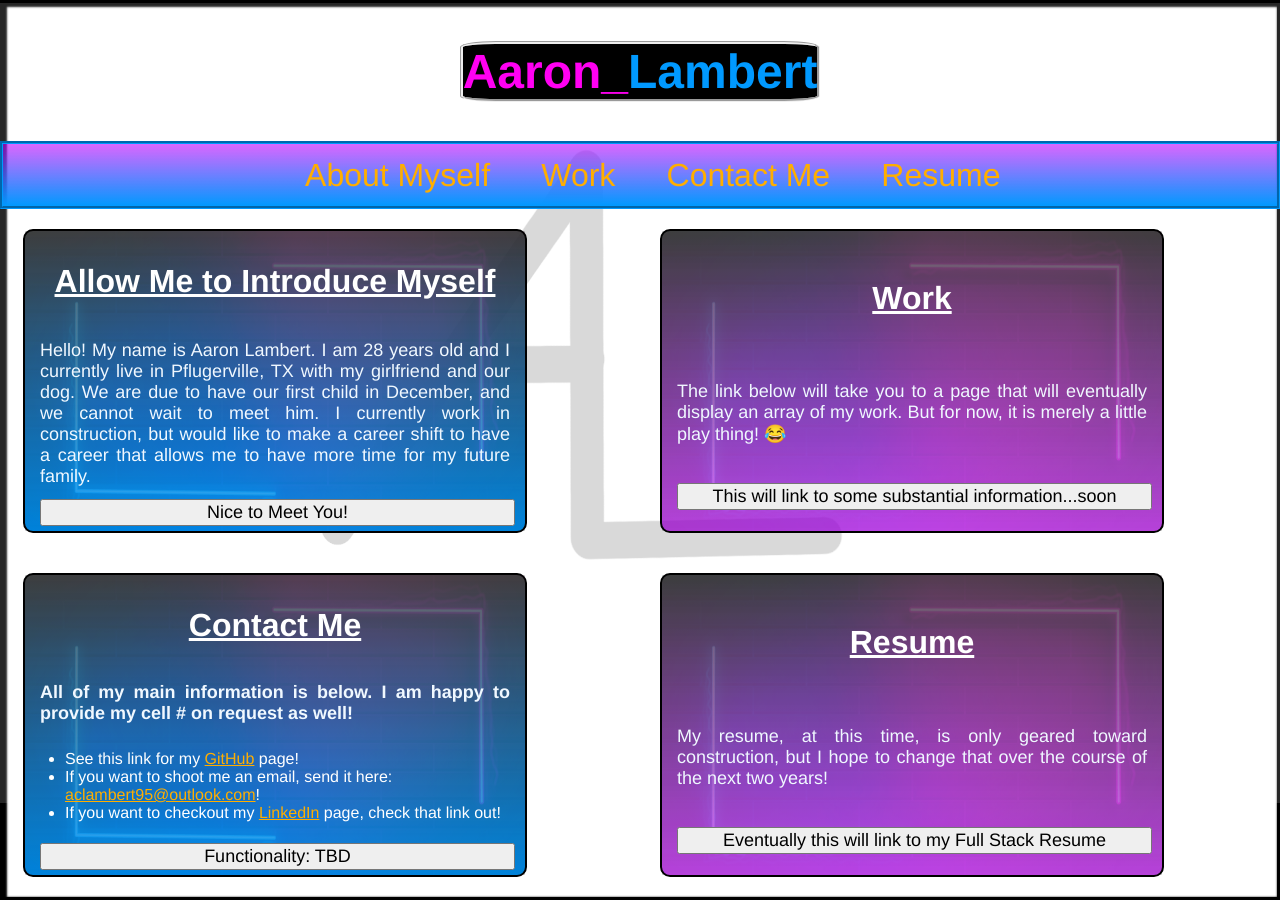
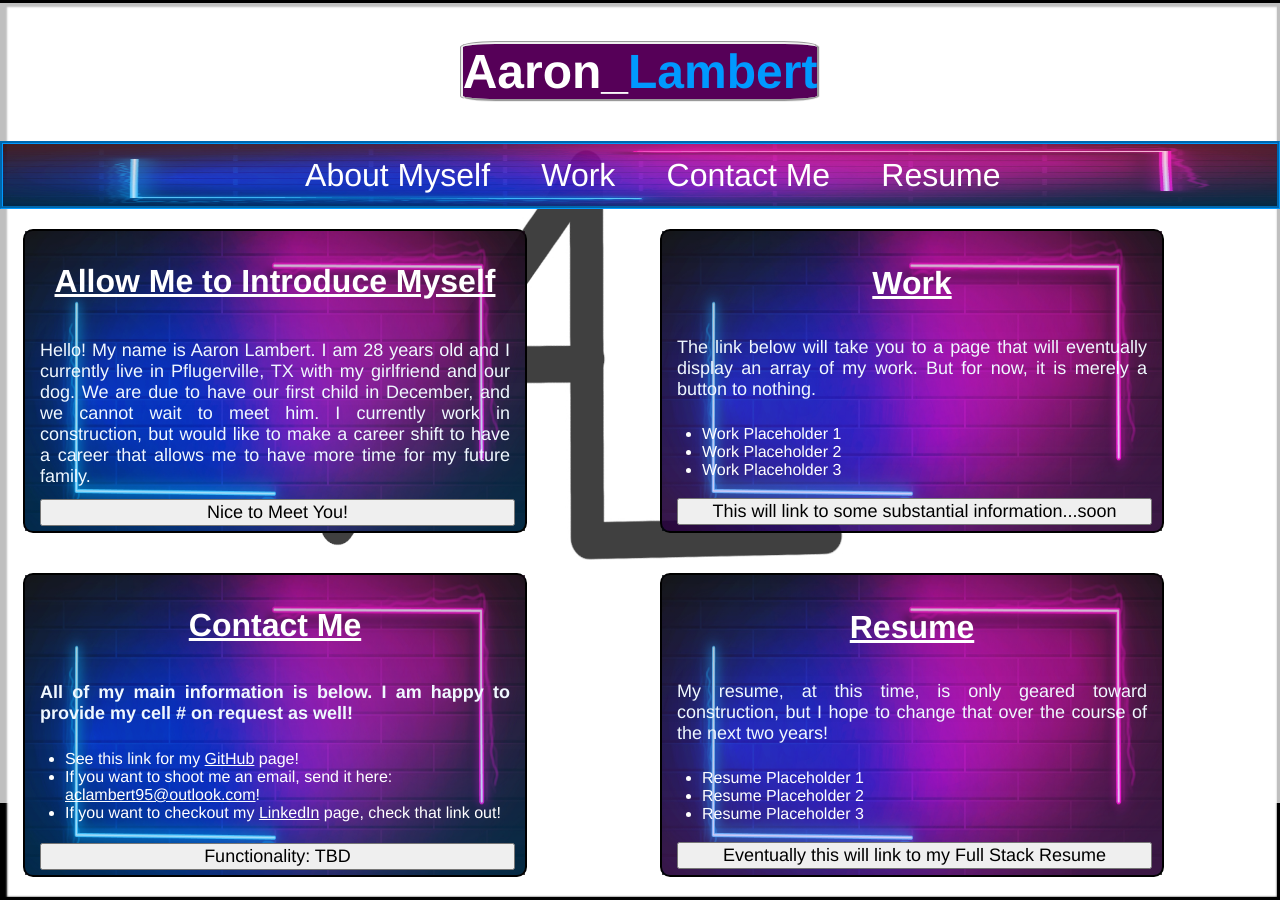
Before and after one commit to Aclambert95/PortfolioCornholio, a plain HTML site: page index.html in a window 1280 px wide. Drawn offline with Linux system fonts and the light colour scheme.

Commit message:
finishing touches

```diff
--- a/Codey McCodeface/assets/css/style.css
+++ b/Codey McCodeface/assets/css/style.css
@@ -19,7 +19,7 @@ header img {
 
 header {
   display: flex;
-  font-family: monospace;
+  font-family: var(--font-family);
   flex-direction: row;
   justify-content: center;
   color: var(--electric-blue);
@@ -30,13 +30,13 @@ h1 {
   flex-direction: row;
   font-size: 48px;
   margin: 3vw;
-  background-color: rgb(0, 0, 0);
+  background-color: rgb(86, 0, 88);
   border-radius: 10%;
   border-style: groove;
 }
 
 span {
-  color: #ff00f2;
+  color: #ffffff;
 }
 
 nav {
@@ -45,7 +45,7 @@ nav {
   justify-content: center;
   align-items: center;
   width: 100%;
-  background-image: linear-gradient(rgba(195, 0, 255, 0.6) 00%, rgba(0, 153, 255, 1.0) 100%);
+  background-image: linear-gradient(rgba(255, 0, 0, 0.6) 00%, rgba(0, 153, 255, 1.0) 100%);
   border-style: groove;
   border-width: 3px;
   border-color: rgba(0, 153, 255, 1.0);
@@ -84,7 +84,7 @@ img {
   width: 100%;
   height: 100%;
   z-index: 1;
-  opacity: 15%;
+  opacity: 75%;
 }
 
 article {
@@ -132,7 +132,7 @@ article img {
 }
 
 a:link {
-  color: rgb(255, 174, 0);
+  color: rgb(255, 255, 255);
 }
 .articles {
   border-style: solid;
--- a/index.html
+++ b/index.html
@@ -21,6 +21,7 @@
     <a href="#work">Work</a>
     <a href="#contact_me">Contact Me</a>
     <a href="#resume">Resume</a>
+    <img src="./Codey McCodeface/images/background.jpg"></img>
 </nav>
 
 <main>
@@ -43,7 +44,13 @@
 
         <article id="work" class="card2">
             <h3>Work</h3>
-            <p>The link below will take you to a page that will eventually display an array of my work. But for now, it is merely a little play thing! 😂</p>
+            <p>The link below will take you to a page that will eventually display an array of my work. But for now, it
+                is merely a button to nothing.</p>
+            <ul>
+                <li>Work Placeholder 1</li>
+                <li>Work Placeholder 2</li>
+                <li>Work Placeholder 3</li>
+            </ul>
             <button>This will link to some substantial information...soon</button>
             <img src="./Codey McCodeface/images/background.jpg"></img>
         </article>
@@ -65,7 +72,13 @@
 
         <article id="resume" class="card2">
             <h3>Resume</h3>
-            <p>My resume, at this time, is only geared toward construction, but I hope to change that over the course of the next two years!</p>
+            <p>My resume, at this time, is only geared toward construction, but I hope to change that over the course of
+                the next two years!</p>
+            <ul>
+                <li>Resume Placeholder 1</li>
+                <li>Resume Placeholder 2</li>
+                <li>Resume Placeholder 3</li>
+            </ul>
             <button>Eventually this will link to my Full Stack Resume</button>
             <img src="./Codey McCodeface/images/background.jpg"></img>
         </article>
```
